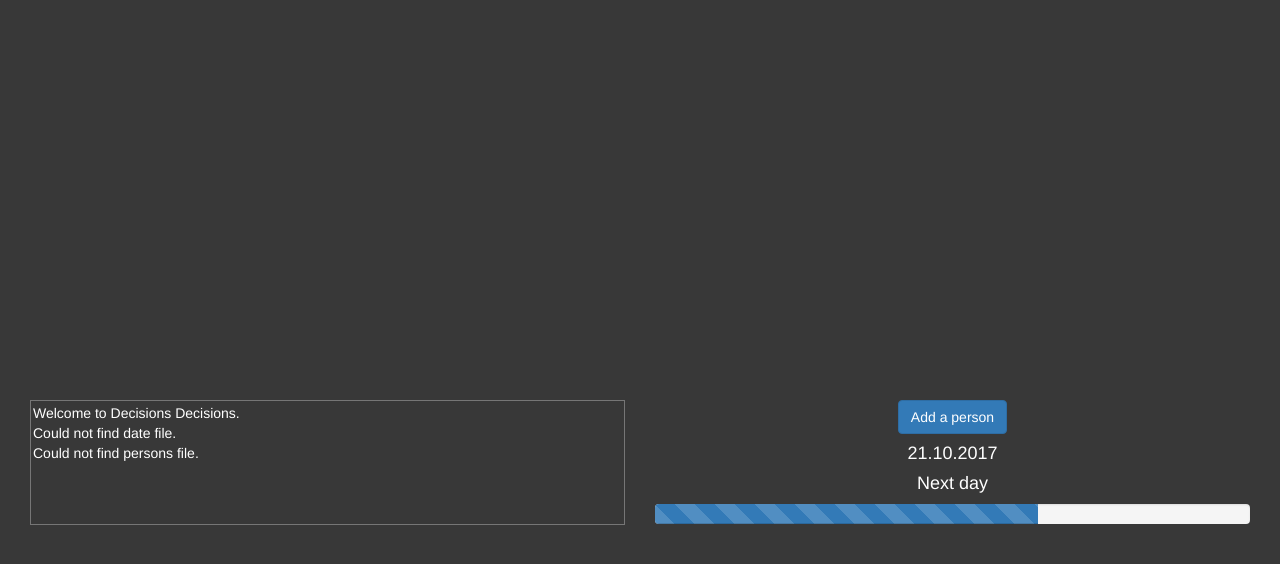
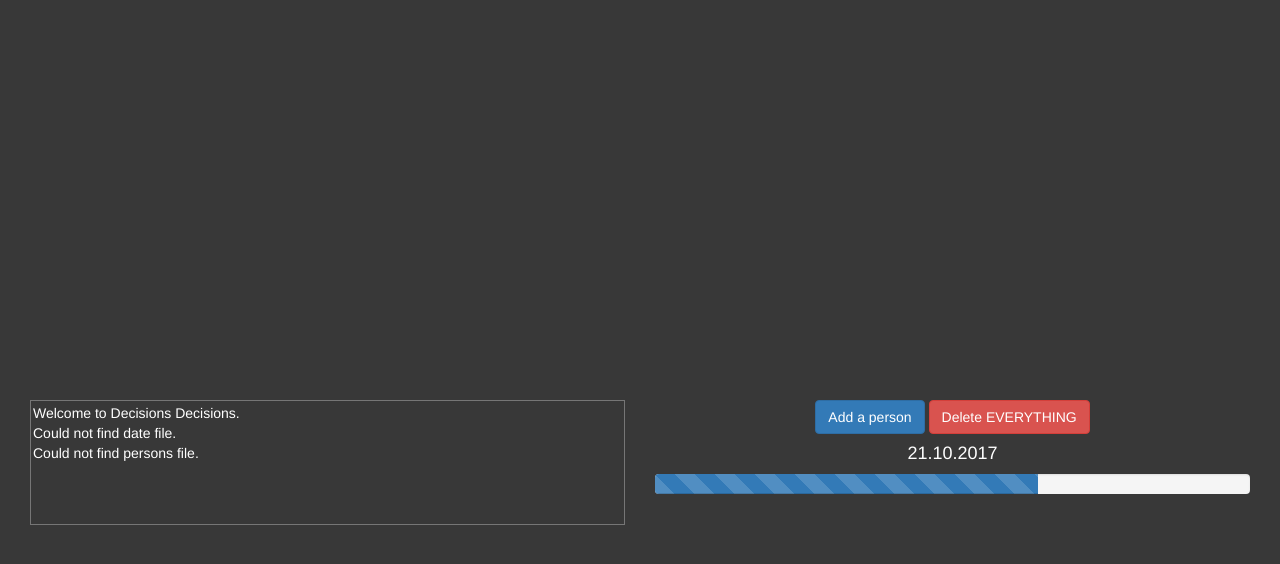
Before and after one commit to Tinusf/DecisionsDecisions, a plain HTML site: page index.html in a window 1280 px wide. Shown: the part 82-646 px from the top of the page. Drawn offline with nearby package versions, Linux system fonts and the light colour scheme.

Commit message:
Added a button to delete all your progress.

```diff
--- a/index.html
+++ b/index.html
@@ -24,8 +24,10 @@
 					<button class="btn btn-primary" type="button" onclick="addPerson()">
 					Add a person
 					</button>
+					<button class="btn btn-danger" type="button" onclick="deleteProgress()">
+					Delete EVERYTHING
+					</button>
 					<h4 id="date">xx-xx-xxxx</h4>
-					<h4 class="progress-label">Next day</h4>
 					<div class="progress">
 						<div id="progress" class="progress-bar progress-bar-striped active" role="progressbar" aria-valuenow="0" aria-valuemin="0" aria-valuemax="100" style="width: 0%">
 							<span class="sr-only">0% Complete</span>
--- a/script.js
+++ b/script.js
@@ -245,5 +245,7 @@ function loadProgress() {
 }
 
 function deleteProgress() {
-
+	localStorage.removeItem("date");
+	localStorage.removeItem("persons");
+	location.reload();
 }
```
